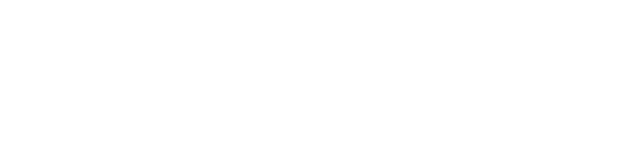
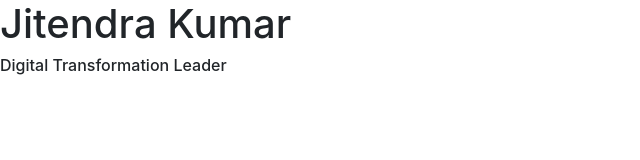
Before and after one commit to jit3ndra/jit3ndra.github.io, a plain HTML site: page index.html in a window 1280 px wide. Shown: the whole page, without its empty margins (0-640 px from the left). Drawn offline with nearby package versions, Linux system fonts and the light colour scheme.

Commit message:
Test headings

```diff
--- a/index.html
+++ b/index.html
@@ -13,6 +13,10 @@
 </head>
 
 <body>
+    <section>
+        <h1>Jitendra Kumar</h1>
+        <h6>Digital Transformation Leader</h6>
+    </section>
 
     <!-- Optional JavaScript -->
     <!-- jQuery first, then Popper.js, then Bootstrap JS -->
```
